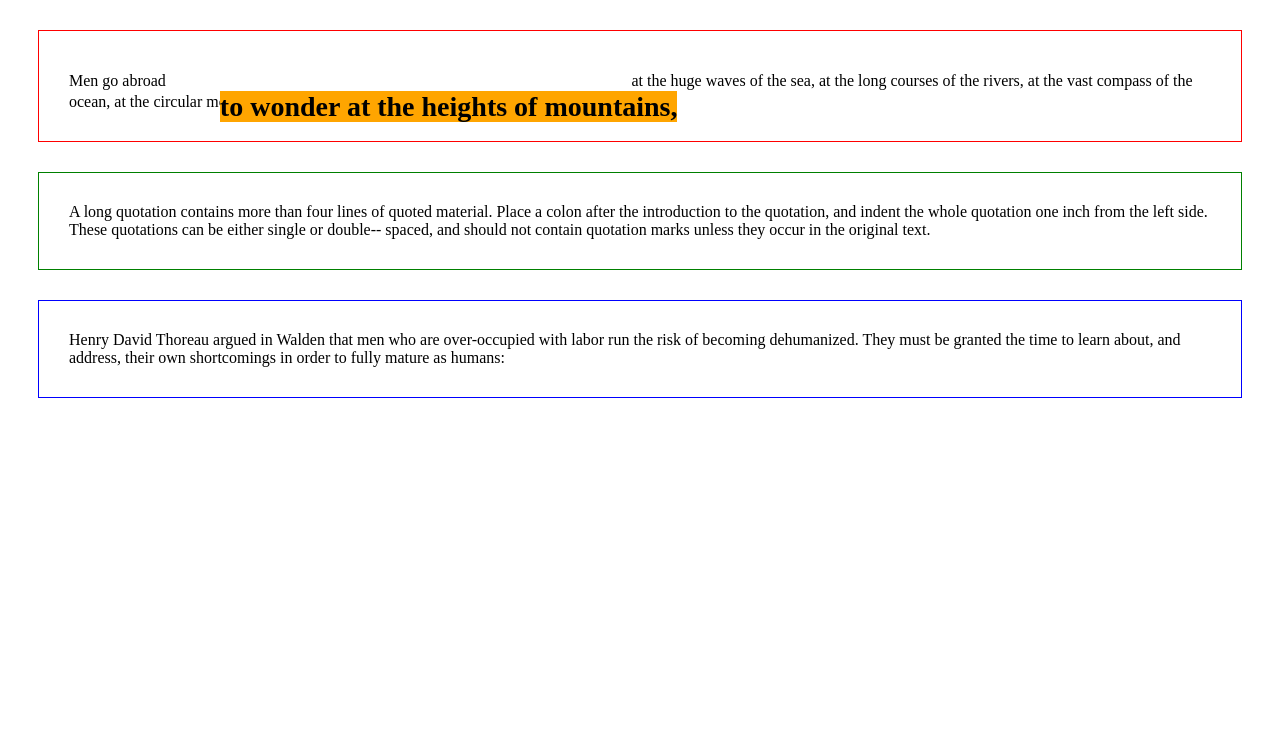
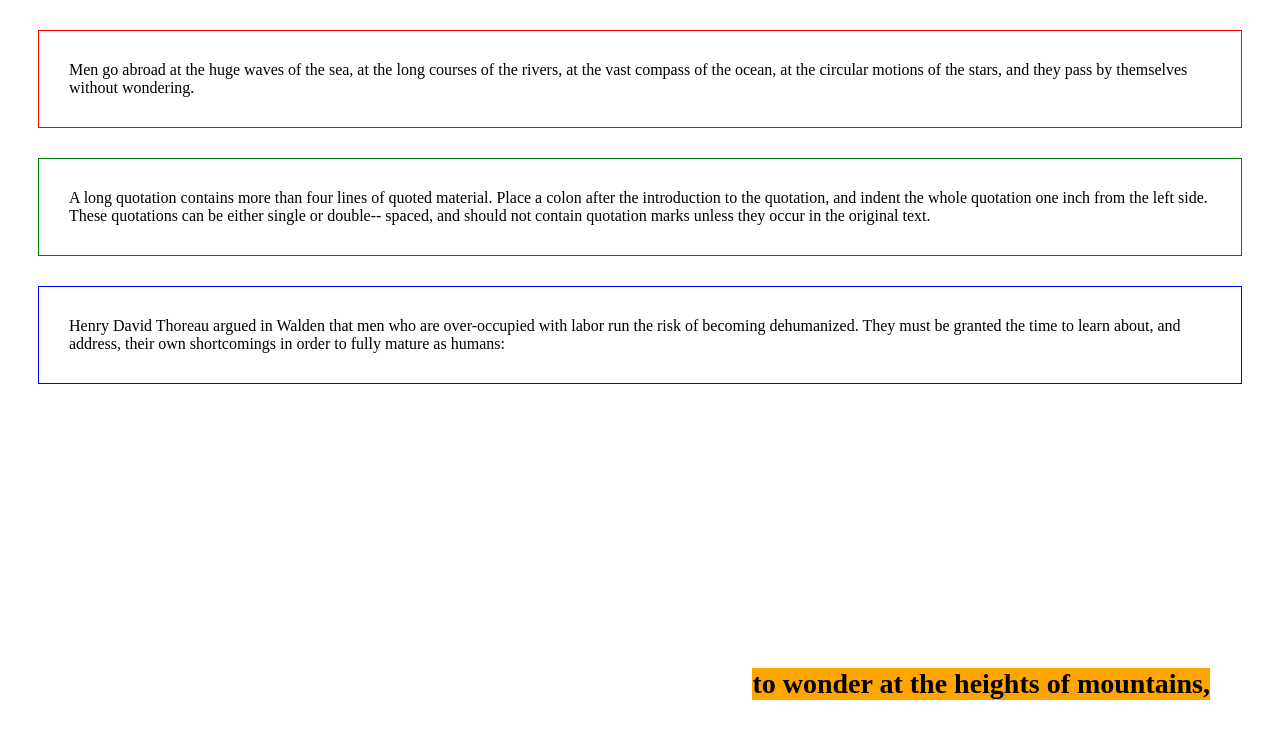
Before and after one commit to cge1023/Core-HTML-CSS, a plain HTML site: page index.html in a window 1280 px wide. Drawn offline with Linux system fonts and the light colour scheme.

Commit message:
position: fixed => positioned relative to the viewport

```diff
--- a/index.html
+++ b/index.html
@@ -25,11 +25,10 @@
             b {
                 font-size: 28px;
                 background-color: orange;
-                position: relative;
-                top: 30px;
-                left: 50px;
-                /* margin-top: 30px;
-                margin-left: 50px; */
+                /* position: fixed 브라우저 기준으로 포지셔닝 해줌 */
+                position: fixed;
+                bottom: 100px;
+                right: 70px;
             }
         </style>
     </head>
```
